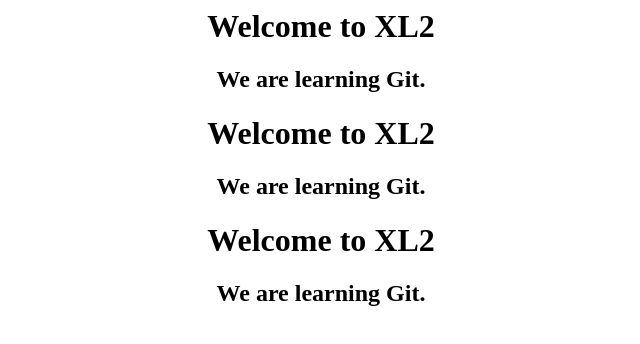
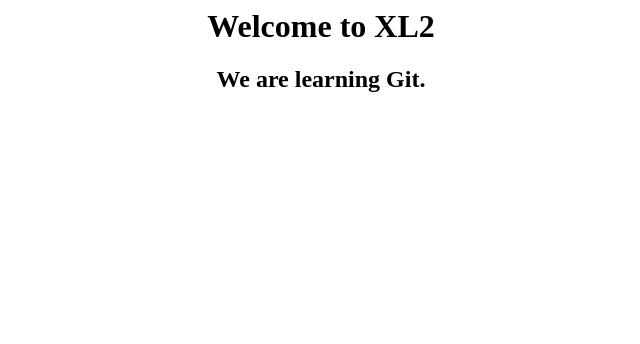
Before and after one commit to qkjdj/november-25, a plain HTML site: page home.html in a window 1280 px wide. Shown: the whole page, without its empty margins (319-959 px from the left). Drawn offline with Linux system fonts and the light colour scheme.

Commit message:
Update home.html
center deleted

```diff
--- a/home.html
+++ b/home.html
@@ -10,19 +10,6 @@
 
 	  </center>
 
-	  <center>
-		<h1>Welcome to XL2</h1>
-		<h2>We are learning Git.</h2>
-
-
-      </center>
-
-	  <center>
-		<h1>Welcome to XL2</h1>
-		<h2>We are learning Git.</h2>
-
-
-      </center>
 
 
 
```
